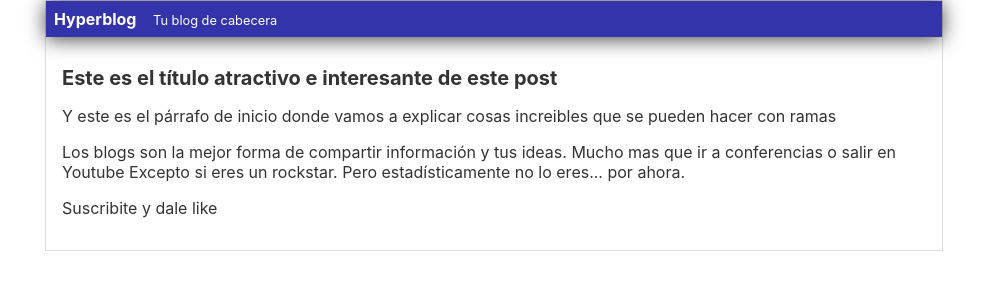
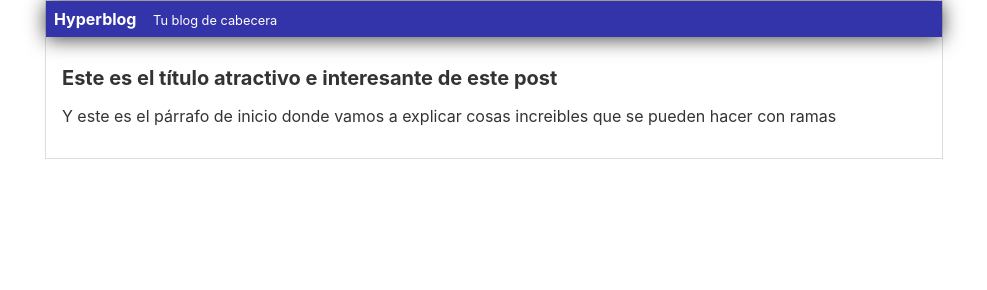
Before and after one commit to smarkito/paginaweb, a plain HTML site: page index.html in a window 1280 px wide. Shown: the whole page, without its empty margins (146-1133 px from the left). Drawn offline with Linux system fonts and the light colour scheme.

Commit message:
Cambios hechos por Omarcito para proceder con el ejerciio de Platzi en version Linux

```diff
--- a/index.html
+++ b/index.html
@@ -16,8 +16,7 @@
             <div id="post">
                 <h1>Este es el título atractivo e interesante de este post</h1>
                 <p>Y este es el párrafo de inicio donde vamos a explicar cosas increibles que se pueden hacer con ramas</p>
-                <p>Los blogs son la mejor forma de compartir información y tus ideas. Mucho mas que ir a conferencias o salir en Youtube Excepto si eres un rockstar. Pero estadísticamente no lo eres... por ahora.</p>
-                <p>Suscribite y dale like</p>
+
             </div>
         </div>
     </body>
```
